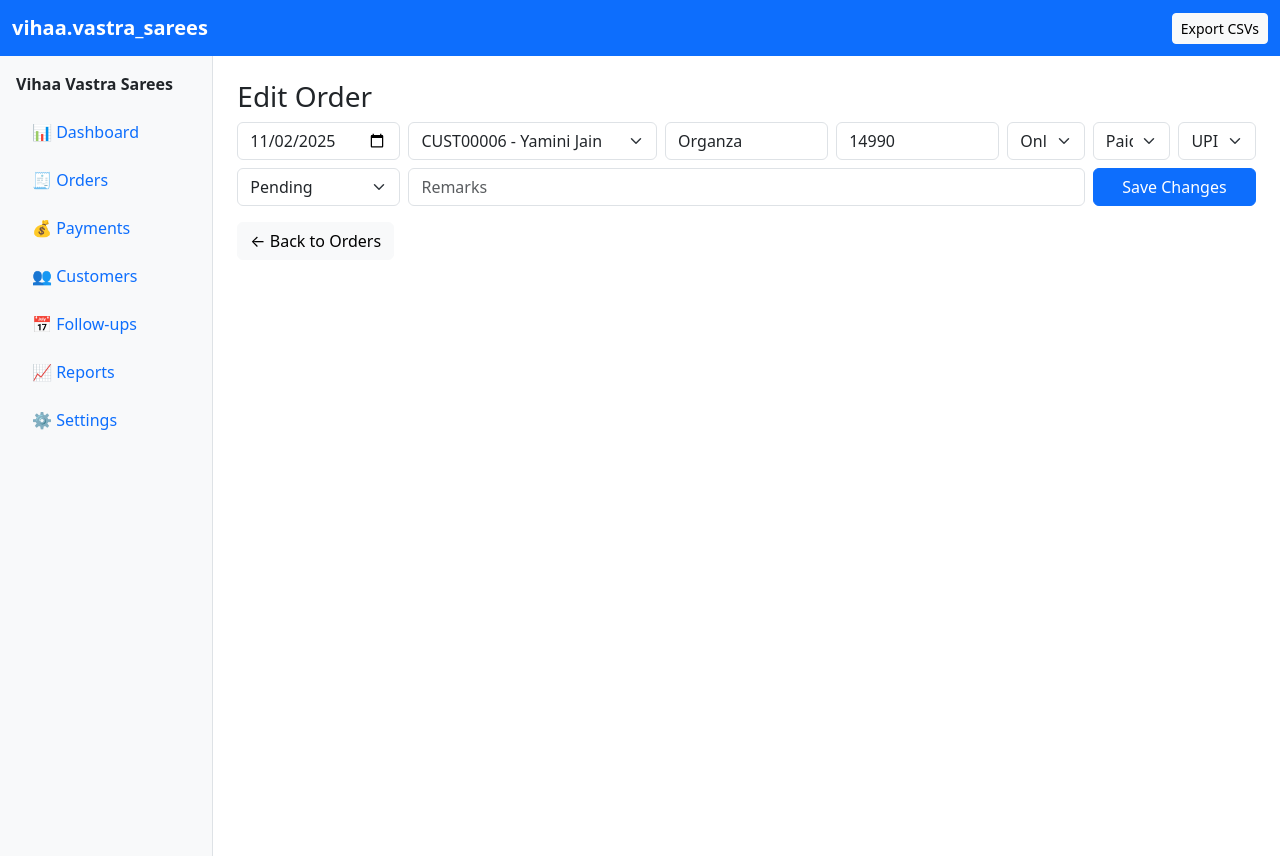
After one commit to arvnddevops/vihaa.vastra_sarees, a Flask app: page /orders/1/edit in a window 1280 px wide. The commit adds this page. Run offline with Flask 3, Linux system fonts and the light colour scheme.

Commit message:
Added Edit button

```diff
--- a/app.py
+++ b/app.py
@@ -244,6 +244,43 @@ def delete_order(oid):
         db.session.commit()
         flash("Order deleted", "info")
     return redirect(url_for("orders"))
+# ---------------- Edit Order ----------------
+@app.route("/orders/<int:oid>/edit", methods=["GET","POST"])
+def edit_order(oid):
+    o = db.session.get(Order, oid)
+    if not o:
+        flash("Order not found", "warning")
+        return redirect(url_for("orders"))
+
+    if request.method == "POST":
+        # Update with basic validations
+        try:
+            o.date = datetime.strptime(request.form.get("date"), "%Y-%m-%d").date()
+        except Exception:
+            pass  # keep old date if parse fails
+
+        o.customer_id = safe_int(request.form.get("customer_id"), o.customer_id)
+        o.saree_type = request.form.get("saree_type") or o.saree_type
+        o.amount = safe_int(request.form.get("amount"), o.amount)
+        o.purchase = request.form.get("purchase") or o.purchase
+        o.payment_status = request.form.get("payment_status") or o.payment_status
+
+        # Couple payment mode with status
+        mode = request.form.get("payment_mode") or o.payment_mode
+        if o.payment_status == "Pending":
+            mode = "Pending"
+        o.payment_mode = mode
+
+        o.delivery_status = request.form.get("delivery_status") or o.delivery_status
+        o.remarks = request.form.get("remarks") or o.remarks
+
+        db.session.commit()
+        flash("Order updated", "success")
+        return redirect(url_for("orders"))
+
+    customers = db.session.execute(db.select(Customer).order_by(Customer.name)).scalars().all()
+    return render_template("order_edit.html", o=o, customers=customers)
+
 
 # ---------------- Payments ----------------
 @app.route("/payments")
--- /dev/null
+++ b/templates/order_edit.html
@@ -0,0 +1,63 @@
+{% extends 'base.html' %}
+{% block content %}
+<h3>Edit Order</h3>
+<form class="row g-2 mb-3" method="post">
+  <div class="col-md-2"><input type="date" class="form-control" name="date" value="{{ o.date }}" required></div>
+  <div class="col-md-3">
+    <select class="form-select" name="customer_id" required>
+      {% for c in customers %}
+        <option value="{{ c.id }}" {{ 'selected' if c.id==o.customer_id else '' }}>{{ c.code }} - {{ c.name }}</option>
+      {% endfor %}
+    </select>
+  </div>
+  <div class="col-md-2"><input class="form-control" name="saree_type" value="{{ o.saree_type }}" placeholder="Saree Type"></div>
+  <div class="col-md-2"><input class="form-control" name="amount" value="{{ o.amount }}" type="number" required></div>
+  <div class="col-md-1">
+    <select class="form-select" name="purchase">
+      <option {{ 'selected' if o.purchase=='Online' else '' }}>Online</option>
+      <option {{ 'selected' if o.purchase=='Offline' else '' }}>Offline</option>
+    </select>
+  </div>
+  <div class="col-md-1">
+    <select class="form-select" name="payment_status" id="payStatus">
+      <option {{ 'selected' if o.payment_status=='Pending' else '' }}>Pending</option>
+      <option {{ 'selected' if o.payment_status=='Paid' else '' }}>Paid</option>
+    </select>
+  </div>
+  <div class="col-md-1">
+    <select class="form-select" name="payment_mode" id="payMode">
+      <option {{ 'selected' if o.payment_mode=='Pending' else '' }}>Pending</option>
+      <option {{ 'selected' if o.payment_mode=='UPI' else '' }}>UPI</option>
+      <option {{ 'selected' if o.payment_mode=='Cash' else '' }}>Cash</option>
+    </select>
+  </div>
+  <div class="col-md-12">
+    <div class="row g-2">
+      <div class="col-md-2">
+        <select class="form-select" name="delivery_status">
+          <option {{ 'selected' if o.delivery_status=='Pending' else '' }}>Pending</option>
+          <option {{ 'selected' if o.delivery_status=='Delivered' else '' }}>Delivered</option>
+          <option {{ 'selected' if o.delivery_status=='Cancelled' else '' }}>Cancelled</option>
+        </select>
+      </div>
+      <div class="col-md-8"><input class="form-control" name="remarks" value="{{ o.remarks }}" placeholder="Remarks"></div>
+      <div class="col-md-2 d-grid"><button class="btn btn-primary">Save Changes</button></div>
+    </div>
+  </div>
+</form>
+<a class="btn btn-light" href="{{ url_for('orders') }}">← Back to Orders</a>
+
+<script>
+  // Couple payment status & mode (same logic as add form)
+  const statusSel = document.getElementById('payStatus');
+  const modeSel = document.getElementById('payMode');
+  if (statusSel && modeSel) {
+    function sync() {
+      if (statusSel.value === 'Pending') { modeSel.value = 'Pending'; modeSel.disabled = true; }
+      else { if (modeSel.value==='Pending') modeSel.value='UPI'; modeSel.disabled = false; }
+    }
+    statusSel.addEventListener('change', sync);
+    sync();
+  }
+</script>
+{% endblock %}
--- a/templates/orders.html
+++ b/templates/orders.html
@@ -66,6 +66,7 @@
     <td>{{ o.payment_mode }}</td>
     <td>{{ o.delivery_status }}</td>
     <td>
+      <a class="btn btn-sm btn-outline-primary me-2" href="{{ url_for('edit_order', oid=o.id) }}">Edit</a>
       <form method="post" action="{{ url_for('delete_order', oid=o.id) }}" onsubmit="return confirm('Delete order?')">
         <button class="btn btn-sm btn-outline-danger">Delete</button>
       </form>
```
